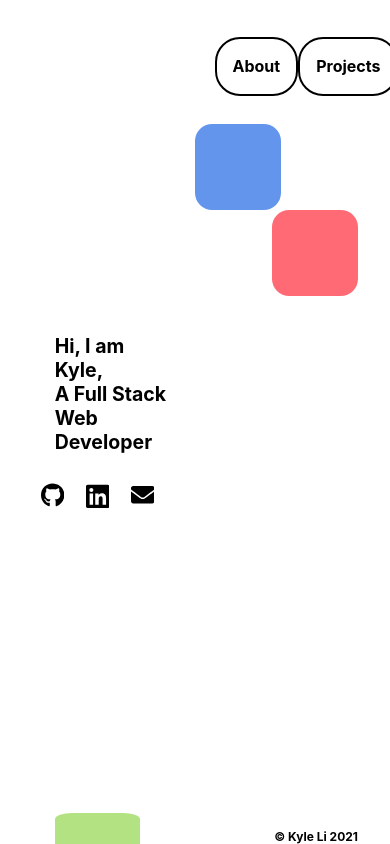
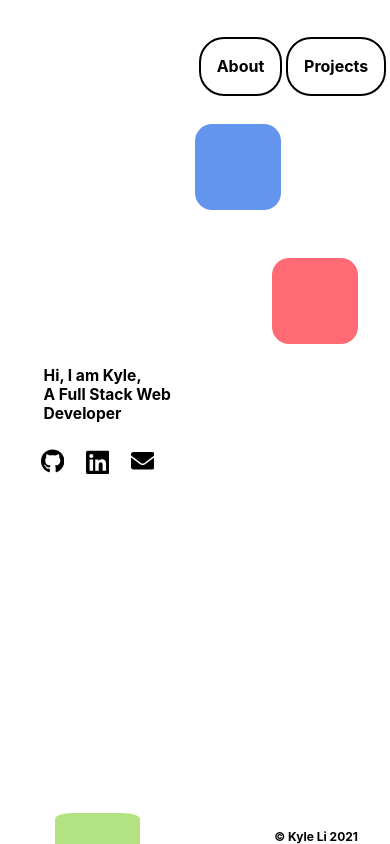
Before and after one commit to blackenjoy27/portfolio, a React (Create React App) app: page / in a window 390 px wide. Built offline with nearby package versions, Linux system fonts and the light colour scheme.

Commit message:
updated the homepage media queries

```diff
--- a/src/animateComponents/Homepage/homepage.css
+++ b/src/animateComponents/Homepage/homepage.css
@@ -180,3 +180,16 @@ nav a {
     width: 6vw;
   }
 }
+@media (max-width: 400px) {
+  nav {
+    width: 30rem;
+    margin-left: 0%;
+  }
+  .shortBio {
+    font-size: 4vw;
+    margin-left: 1.5rem;
+  }
+  .blue {
+    margin-bottom: 3rem;
+  }
+}
```
